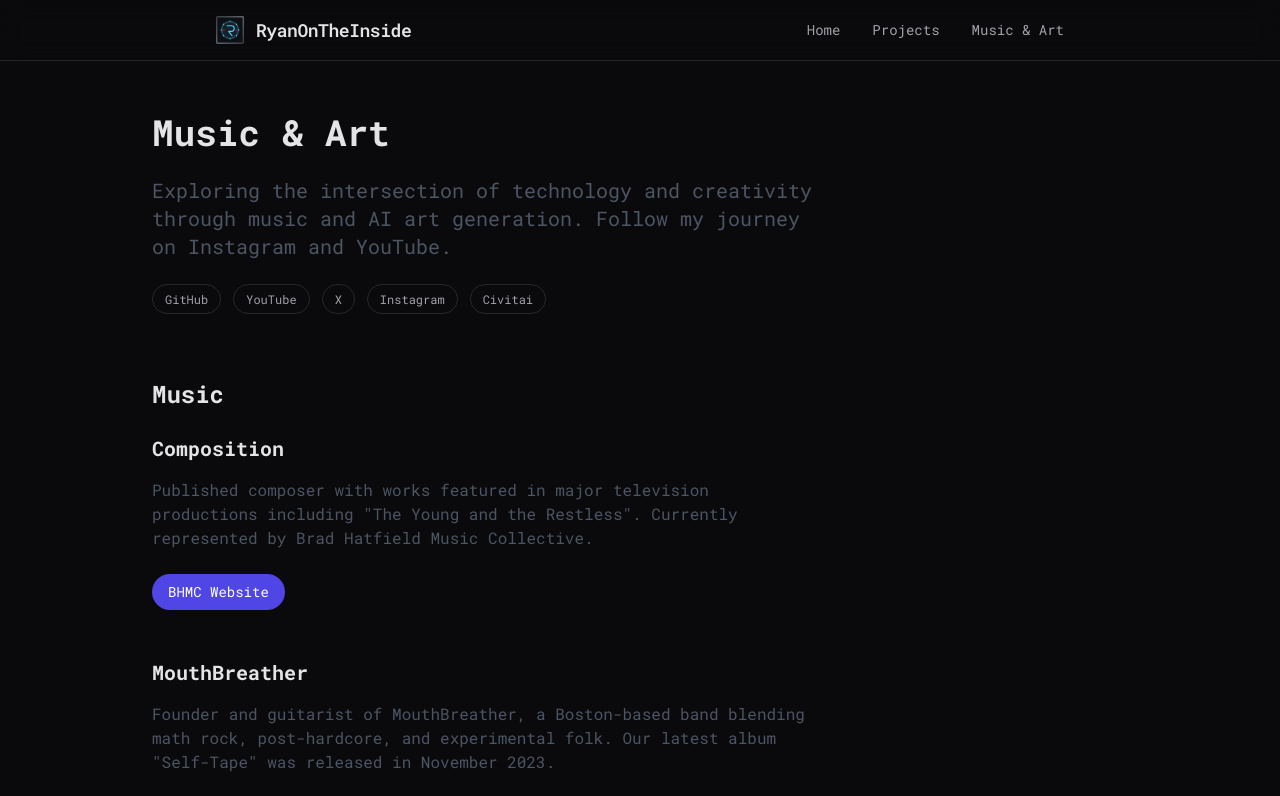
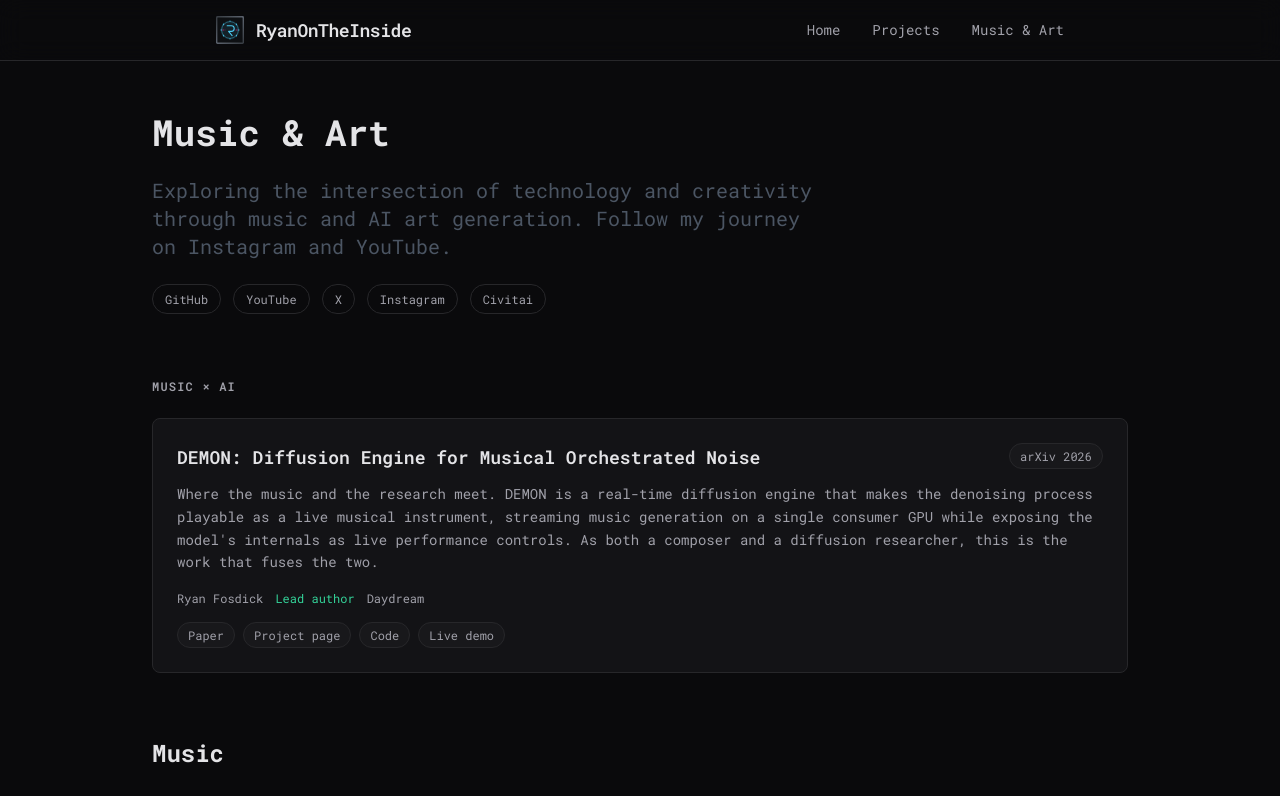
Before and after one commit to ryanontheinside/ryanontheinside.com, a Next.js app: page /music-and-art in a window 1280 px wide. Shown: the top 796 px of the page. Built offline with nearby package versions, Linux system fonts and the light colour scheme.

Commit message:
add DEMON Music x AI section to music-and-art page

```diff
--- a/src/app/music-and-art/page.tsx
+++ b/src/app/music-and-art/page.tsx
@@ -10,6 +10,40 @@ export default function MusicAndArt() {
           Follow my journey on Instagram and YouTube.
         </p>
         <SocialLinks />
+      </section>
+
+      {/* DEMON — where the music and the research meet */}
+      <section className="mb-16 font-mono">
+        <h2 className="text-xs font-semibold uppercase tracking-widest text-text-secondary mb-6">Music × AI</h2>
+        <div className="card card-hover block p-6">
+          <div className="flex items-start justify-between gap-4 mb-3">
+            <h3 className="text-base sm:text-lg font-semibold text-foreground leading-snug">
+              DEMON: Diffusion Engine for Musical Orchestrated Noise
+            </h3>
+            <span className="tag shrink-0">arXiv 2026</span>
+          </div>
+          <p className="text-sm text-text-secondary leading-relaxed mb-4">
+            Where the music and the research meet. DEMON is a real-time diffusion engine that makes the
+            denoising process playable as a live musical instrument, streaming music generation on a single
+            consumer GPU while exposing the model&apos;s internals as live performance controls. As both a
+            composer and a diffusion researcher, this is the work that fuses the two.
+          </p>
+          <div className="flex items-center gap-3 text-xs text-text-secondary mb-4">
+            <span>Ryan Fosdick</span>
+            <span className="text-accent">Lead author</span>
+            <span>Daydream</span>
+          </div>
+          <div className="flex flex-wrap gap-2">
+            <a href="https://arxiv.org/abs/2605.28657" target="_blank" rel="noopener noreferrer"
+               className="tag hover:text-primary hover:border-border-hover transition-colors">Paper</a>
+            <a href="https://daydreamlive.github.io/DEMON/" target="_blank" rel="noopener noreferrer"
+               className="tag hover:text-primary hover:border-border-hover transition-colors">Project page</a>
+            <a href="https://github.com/daydreamlive/DEMON" target="_blank" rel="noopener noreferrer"
+               className="tag hover:text-primary hover:border-border-hover transition-colors">Code</a>
+            <a href="https://music.daydream.live" target="_blank" rel="noopener noreferrer"
+               className="tag hover:text-primary hover:border-border-hover transition-colors">Live demo</a>
+          </div>
+        </div>
       </section>
 
       <section className="mb-16">
```
